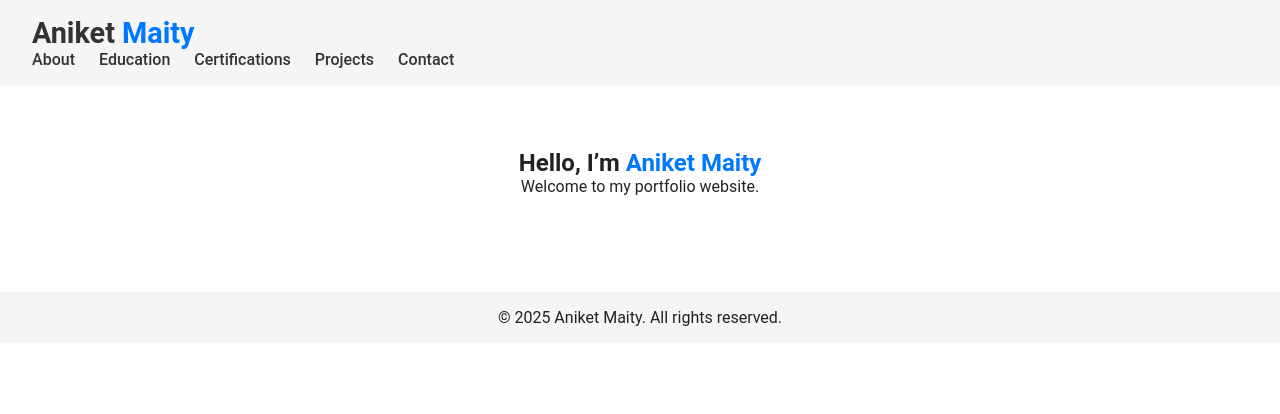
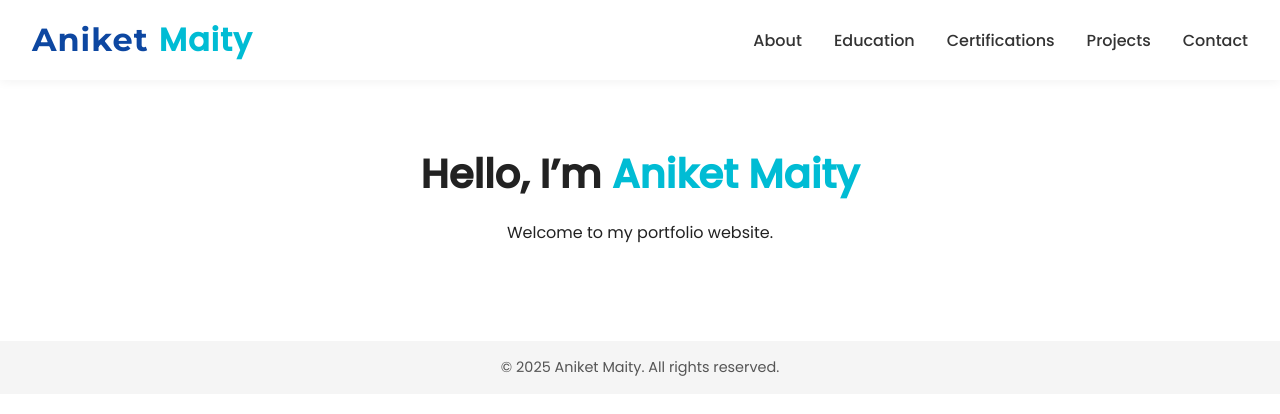
Before and after one commit to Aniket0o7/Portfolio, a plain HTML site: page INDEX/index.html in a window 1280 px wide. Drawn offline with Linux system fonts and the light colour scheme.

Commit message:
Updated the nav bar

```diff
--- a/INDEX/index.css
+++ b/INDEX/index.css
@@ -1,62 +1,98 @@
+/* Reset */
 * {
   margin: 0;
   padding: 0;
   box-sizing: border-box;
-  font-family: 'Roboto', sans-serif;
+  font-family: 'Poppins', sans-serif;
 }
 
+/* Body */
 body {
   background-color: white;
   color: #222;
 }
 
-header {
-  background-color: #f5f5f5;
-  padding: 1rem 2rem;
+/* Navbar */
+.navbar {
   display: flex;
   justify-content: space-between;
   align-items: center;
+  padding: 1rem 2rem;
+  background-color: #fff;
+  box-shadow: 0 2px 10px rgba(0,0,0,0.05);
+  position: sticky;
+  top: 0;
+  z-index: 1000;
 }
 
 .logo {
-  font-size: 1.8rem;
-  font-weight: bold;
-  color: #333;
+  font-size: 2rem;
+  font-weight: 700;
+  color: #0d47a1;
+  font-family: 'Montserrat', sans-serif;
+  letter-spacing: 1px;
 }
 
 .logo span {
-  color: #0077ff;
+  color: #00bcd4;
+  font-weight: 800;
 }
 
 .nav-links {
   list-style: none;
   display: flex;
-  gap: 1.5rem;
+  gap: 2rem;
 }
 
 .nav-links a {
   text-decoration: none;
   color: #333;
   font-weight: 500;
-  transition: color 0.3s;
+  transition: all 0.3s ease;
+  position: relative;
+}
+
+.nav-links a::after {
+  content: "";
+  position: absolute;
+  width: 0%;
+  height: 2px;
+  background: #00bcd4;
+  left: 0;
+  bottom: -4px;
+  transition: 0.3s;
+}
+
+.nav-links a:hover::after {
+  width: 100%;
 }
 
 .nav-links a:hover {
-  color: #0077ff;
+  color: #00bcd4;
 }
 
+/* Hero Section */
 .hero {
   padding: 4rem 2rem;
   text-align: center;
 }
 
-.hero span {
-  color: #0077ff;
+.hero h1 {
+  font-size: 2.5rem;
+  margin-bottom: 1rem;
 }
 
+.hero span {
+  color: #00bcd4;
+  font-weight: 700;
+}
+
+/* Footer */
 footer {
   text-align: center;
   padding: 1rem;
   background-color: #f5f5f5;
   margin-top: 2rem;
+  font-size: 0.9rem;
+  color: #555;
 }
--- a/INDEX/index.html
+++ b/INDEX/index.html
@@ -2,13 +2,20 @@
 <html lang="en">
 <head>
   <meta charset="UTF-8" />
-  <meta name="viewport" content="width=device-width, initial-scale=1.0" />
+  <meta name="viewport" content="width=device-width, initial-scale=1.0"/>
   <title>Aniket Maity | Portfolio</title>
+
+  <!-- Google Fonts -->
+  <link href="https://fonts.googleapis.com/css2?family=Montserrat:wght@700&family=Poppins:wght@400;500&display=swap" rel="stylesheet">
+
+  <!-- CSS -->
   <link rel="stylesheet" href="index.css" />
 </head>
 <body>
+
+  <!-- Header Section -->
   <header>
-    <nav>
+    <nav class="navbar">
       <div class="logo">Aniket <span>Maity</span></div>
       <ul class="nav-links">
         <li><a href="#about">About</a></li>
@@ -20,13 +27,16 @@
     </nav>
   </header>
 
+  <!-- Hero Section -->
   <section class="hero">
     <h1>Hello, I’m <span>Aniket Maity</span></h1>
     <p>Welcome to my portfolio website.</p>
   </section>
 
+  <!-- Footer -->
   <footer>
     <p>&copy; 2025 Aniket Maity. All rights reserved.</p>
   </footer>
+
 </body>
 </html>
```
